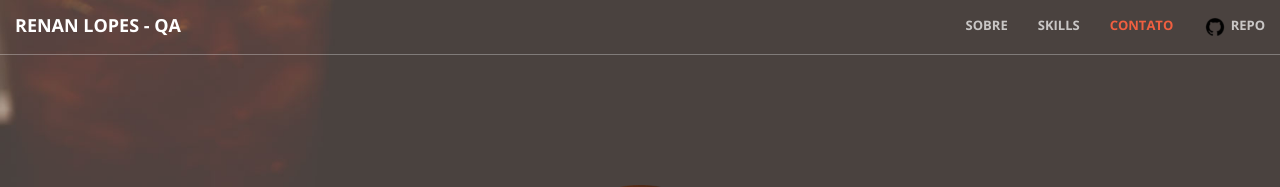
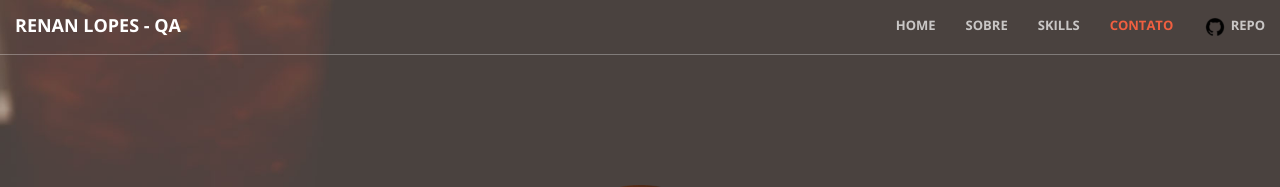
Before and after one commit to renanslopes/renanslopes.github.io, a Jekyll site: the page built from index.html, in a window 1280 px wide. Shown: the top 187 px of the page. Built offline with Jekyll 4.4.1, drawn with Linux system fonts in a browser that asks for light colours.

Commit message:
inserindo home nav

```diff
--- a/_includes/nav.html
+++ b/_includes/nav.html
@@ -15,6 +15,9 @@
         <!-- Collect the nav links, forms, and other content for toggling -->
         <div class="collapse navbar-collapse" id="bs-example-navbar-collapse-1">
             <ul class="nav navbar-nav navbar-right">
+                <li>
+                    <a class="page-scroll" href="#page-top">Home</a>
+                </li>
                 <li>
                     <a class="page-scroll" href="#about">Sobre</a>
                 </li>
```
